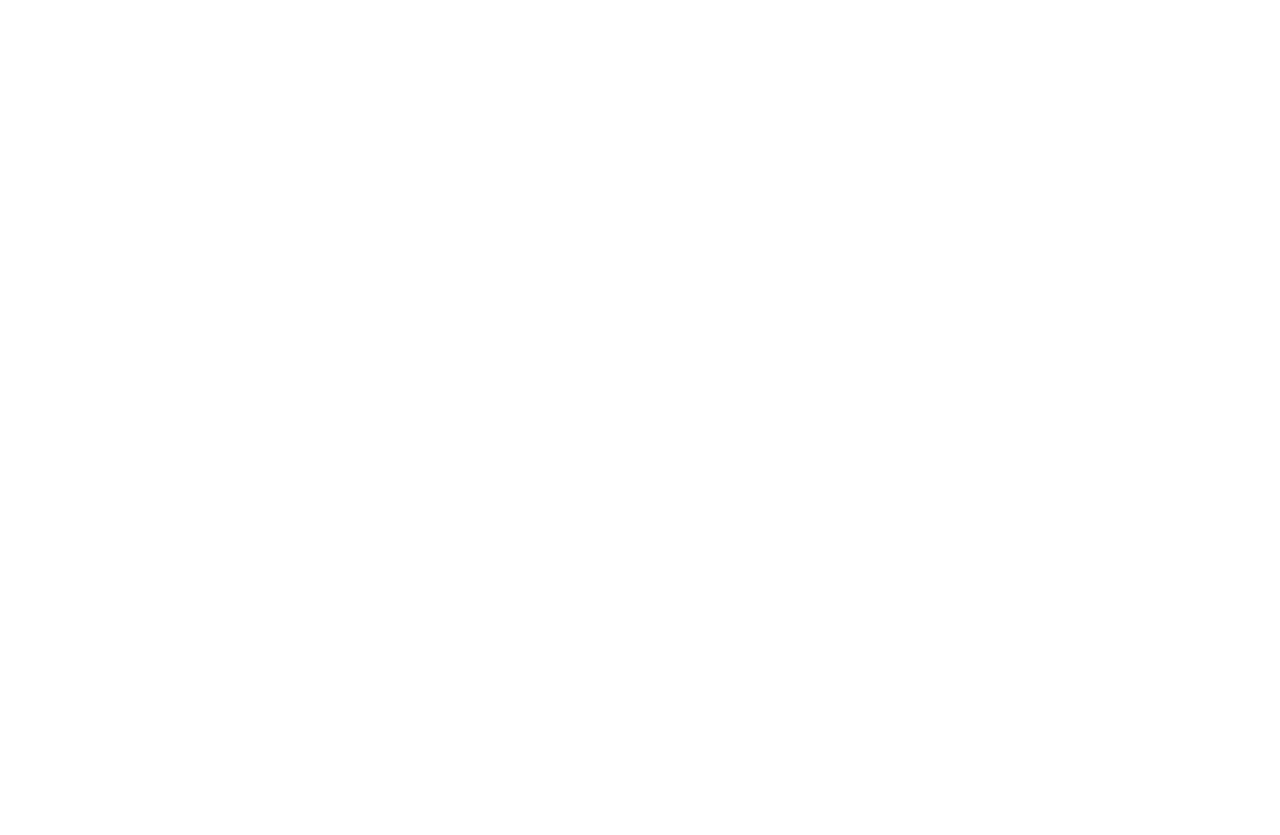
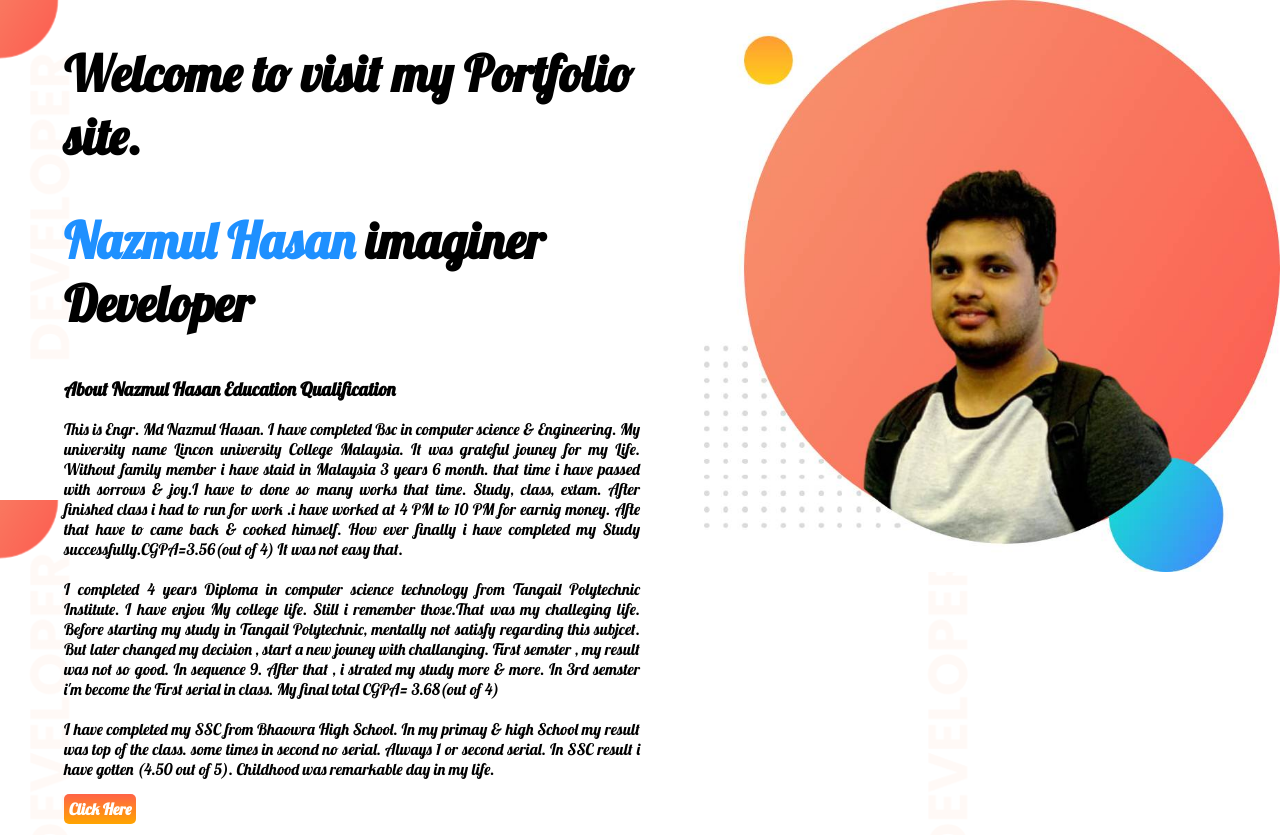
Before and after one commit to najmulhasan/Nazmul-portfolio, a plain HTML site: page index.html in a window 1280 px wide. Before the commit the page ends 800 px from the top, so only its background shows below. Drawn offline with Linux system fonts and the light colour scheme.

Commit message:
1section done

```diff
--- a/index.html
+++ b/index.html
@@ -1,12 +1,58 @@
 <!DOCTYPE html>
 <html lang="en">
+
 <head>
     <meta charset="UTF-8">
     <meta http-equiv="X-UA-Compatible" content="IE=edge">
     <meta name="viewport" content="width=device-width, initial-scale=1.0">
     <title>Nazmul Portfolio</title>
+    <link rel="preconnect" href="https://fonts.googleapis.com">
+    <link rel="preconnect" href="https://fonts.gstatic.com" crossorigin>
+    <link href="https://fonts.googleapis.com/css2?family=Lobster&display=swap" rel="stylesheet">
+    <link rel="stylesheet" href="style.css">
 </head>
+
 <body>
 
+    <section class="top-banner">
+        <div class="half-width">
+            <h1>Welcome to visit my Portfolio site. </h1>
+            <h1><span class="span-color">Nazmul Hasan</span> imaginer Developer</h1>
+            <h3>About Nazmul Hasan Education Qualification</h3>
+            <p class="paragraph">This is Engr. Md Nazmul Hasan. I have completed Bsc in computer science & Engineering.
+                My
+                university name Lincon university College Malaysia. It was grateful jouney for my Life. Without family
+                member i have staid in Malaysia 3 years 6 month. that time i have passed with sorrows & joy.I have to
+                done
+                so many works that time. Study, class, extam. After finished class i had to run for work .i have worked
+                at 4
+                PM to 10 PM for earnig money. Afte that have to came back & cooked himself. How ever finally i have
+                completed my Study successfully.CGPA=3.56(out of 4) It was not easy that. <br><br> I completed 4 years
+                Diploma in computer science technology from Tangail Polytechnic Institute. I have enjou My college life.
+                Still i remember those.That was my challeging life. Before starting my study in Tangail Polytechnic,
+                mentally not satisfy regarding this subjcet. But later changed my decision , start a new jouney with
+                challanging. First semster , my result was not so good. In sequence 9. After that , i strated my study
+                more
+                & more. In 3rd semster i'm become the First serial in class. My final total CGPA= 3.68(out of 4)
+                <br>
+                <br>
+                I have completed my SSC from Bhaowra High School. In my primay & high School my result was top of the
+                class.
+                some times in second no serial. Always 1 or second serial. In SSC result i have gotten (4.50 out of 5).
+                Childhood was remarkable day in my life.
+                <br>
+                <br>
+                <a class="button-set" target="_blank" href=https://web.facebook.com/messages/t/1934004390041157>Click
+                    Here
+                </a>
+
+        </div>
+        <div class="half-width"><img class="image" src="pictures/portfolio.jpg" alt="picture">
+        </div>
+
+        </p>
+
+    </section>
 </body>
+
 </html>
--- a/style.css
+++ b/style.css
@@ -0,0 +1,44 @@
+body {
+    font-family: 'Lobster', cursive;
+    margin: 0%;
+}
+
+h1 {
+    font-size: 50px;
+}
+
+.span-color {
+    color: dodgerblue;
+}
+
+.paragraph {
+    text-align: justify;
+
+}
+
+section {
+    display: flex;
+}
+
+.half-width {
+    width: 50%;
+    padding-left: 5%;
+}
+
+.half-width img {
+    width: 100%;
+
+}
+
+.button-set {
+    text-decoration: none;
+    background-image: linear-gradient(tomato, orange);
+    padding: 5px;
+    border-radius: 5px;
+    color: white;
+    font-weight: 700;
+}
+
+.top-banner {
+    background-image: url(pictures/top-banner.png);
+}
```
Also changed, not shown: pictures/Eid celebrating in malaysia.jpg (added), pictures/Nazmul copy.jpg (added), pictures/dream-bg.png (added), pictures/exp-bg.png (added), pictures/jhankar.png (added), pictures/jhankar2.png (added), pictures/many .jpg (added), pictures/my-bg.png (added), pictures/my-bg2.png (added), pictures/nazmul.jpg (added), pictures/portfolio.jpg (added), pictures/profile pic2.jpg (added), pictures/top-banner.png (added), pictures/workplace.jpg (added).
